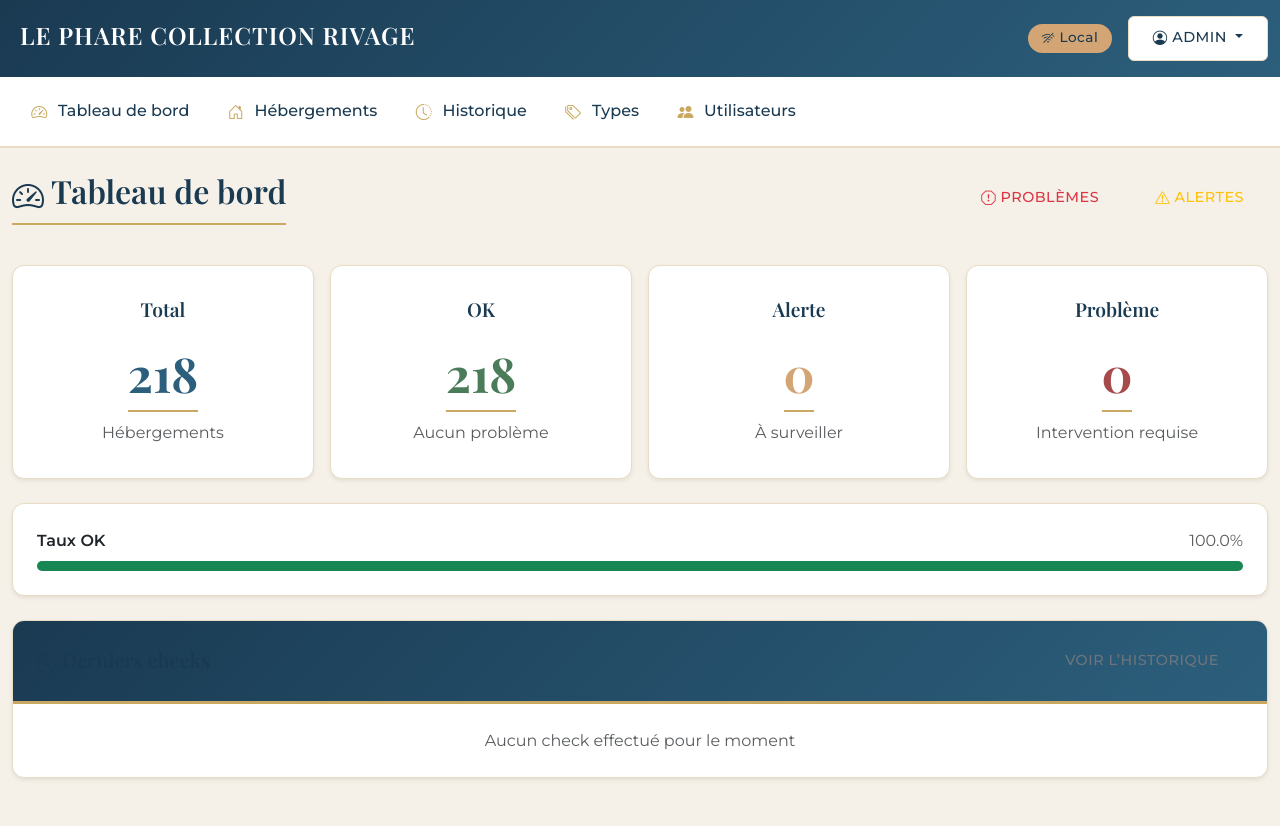
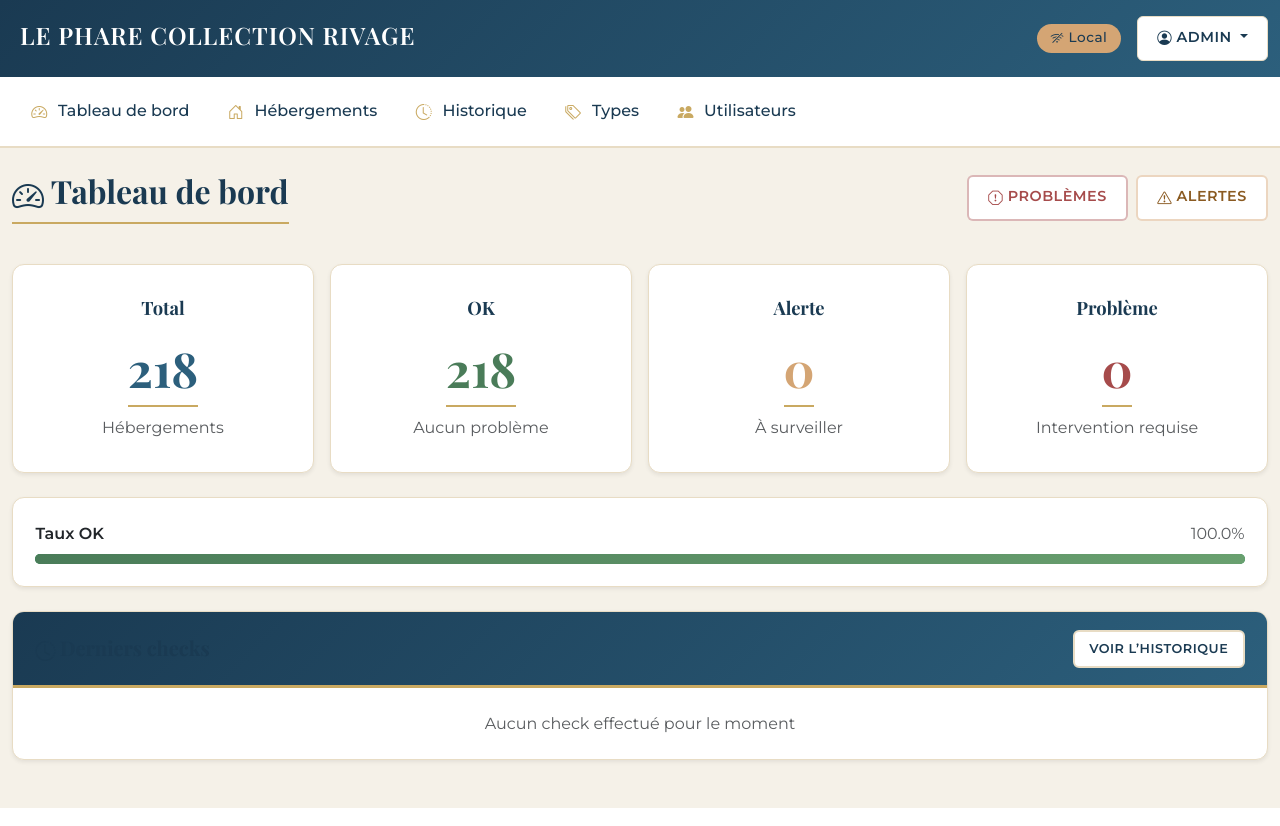
Before and after one commit to Collection-Rivage/le-phare-check, a Flask app: page /dashboard in a window 1280 px wide. Run offline with Flask 3, Linux system fonts and the light colour scheme; a user stored in the database is signed in; data comes from the database, SQL or seed files in the repository; data that the repository does not hold is empty.

Commit message:
Update style.css

```diff
--- a/static/css/style.css
+++ b/static/css/style.css
@@ -10,6 +10,17 @@
     --phare-success: #4a7c59;
     --phare-warning: #d4a574;
     --phare-danger: #a64b4b;
+
+    --phare-text-muted: #5a6c7d;
+
+    --phare-radius-sm: 6px;
+    --phare-radius-md: 10px;
+    --phare-radius-lg: 12px;
+
+    --phare-shadow-sm: 0 4px 12px rgba(26, 58, 82, 0.08);
+    --phare-shadow-md: 0 8px 24px rgba(26, 58, 82, 0.15);
+
+    --phare-focus: 0 0 0 0.2rem rgba(44, 95, 124, 0.18);
 }
 
 * {
@@ -23,6 +34,26 @@ body {
     background-color: var(--phare-beige);
     color: var(--phare-navy);
     line-height: 1.6;
+    padding-bottom: 3rem;
+}
+
+/* Liens (dashboard : cartes cliquables) */
+a {
+    color: inherit;
+}
+
+a:hover {
+    color: inherit;
+}
+
+a.text-decoration-none:focus-visible,
+button:focus-visible,
+.btn:focus-visible,
+.form-control:focus-visible,
+.form-select:focus-visible,
+.page-link:focus-visible {
+    outline: none;
+    box-shadow: var(--phare-focus) !important;
 }
 
 /* ============ HEADER ============ */
@@ -109,10 +148,10 @@ body {
 /* ============ BOUTONS ============ */
 
 .btn {
-    border-radius: 6px;
-    font-weight: 500;
-    padding: 0.6rem 1.5rem;
-    transition: all 0.3s ease;
+    border-radius: var(--phare-radius-sm);
+    font-weight: 600;
+    padding: 0.6rem 1.2rem;
+    transition: all 0.25s ease;
     border: none;
     text-transform: uppercase;
     letter-spacing: 0.5px;
@@ -157,43 +208,100 @@ body {
     border: 1px solid var(--phare-sand);
 }
 
+/* Boutons outline (utilisés sur dashboard/hebergements) */
+.btn-outline-secondary {
+    border: 2px solid var(--phare-sand) !important;
+    color: var(--phare-navy) !important;
+    background: var(--phare-white) !important;
+}
+
+.btn-outline-secondary:hover {
+    background: var(--phare-beige) !important;
+    transform: translateY(-1px);
+}
+
+.btn-outline-success {
+    border: 2px solid rgba(74, 124, 89, 0.35) !important;
+    color: var(--phare-success) !important;
+    background: var(--phare-white) !important;
+}
+
+.btn-outline-success:hover {
+    background: rgba(74, 124, 89, 0.10) !important;
+    transform: translateY(-1px);
+}
+
+.btn-outline-warning {
+    border: 2px solid rgba(212, 165, 116, 0.45) !important;
+    color: #8a5a21 !important;
+    background: var(--phare-white) !important;
+}
+
+.btn-outline-warning:hover {
+    background: rgba(212, 165, 116, 0.12) !important;
+    transform: translateY(-1px);
+}
+
+.btn-outline-danger {
+    border: 2px solid rgba(166, 75, 75, 0.40) !important;
+    color: var(--phare-danger) !important;
+    background: var(--phare-white) !important;
+}
+
+.btn-outline-danger:hover {
+    background: rgba(166, 75, 75, 0.12) !important;
+    transform: translateY(-1px);
+}
+
+/* Boutons petits */
+.btn-sm {
+    padding: 0.45rem 0.9rem;
+    font-size: 0.8rem;
+}
+
 /* ============ CARDS ============ */
 
 .card {
-    border-radius: 12px;
+    border-radius: var(--phare-radius-lg);
     border: 1px solid var(--phare-sand);
-    box-shadow: 0 4px 12px rgba(26, 58, 82, 0.08);
-    transition: all 0.3s ease;
+    box-shadow: var(--phare-shadow-sm);
+    transition: transform 0.25s ease, box-shadow 0.25s ease;
     background-color: var(--phare-white);
     overflow: hidden;
 }
 
 .card:hover {
-    transform: translateY(-5px);
-    box-shadow: 0 8px 24px rgba(26, 58, 82, 0.15);
+    transform: translateY(-4px);
+    box-shadow: var(--phare-shadow-md);
 }
 
+/* Cartes cliquables : un léger “glow” */
+a.text-decoration-none .card:hover {
+    border-color: rgba(201, 169, 97, 0.45);
+}
+
+/* Header de card */
 .card-header {
     background: linear-gradient(135deg, var(--phare-navy) 0%, var(--phare-blue) 100%);
     color: var(--phare-white);
     border-bottom: 3px solid var(--phare-gold);
-    padding: 1.2rem 1.5rem;
-    font-weight: 600;
+    padding: 1.1rem 1.4rem;
+    font-weight: 700;
 }
 
 .card-body {
-    padding: 1.5rem;
+    padding: 1.4rem;
 }
 
 .card-title {
     color: var(--phare-navy);
-    font-weight: 600;
-    margin-bottom: 1rem;
-    font-size: 1.2rem;
+    font-weight: 700;
+    margin-bottom: 0.8rem;
+    font-size: 1.15rem;
 }
 
 .card-text {
-    color: #5a6c7d;
+    color: var(--phare-text-muted);
     line-height: 1.8;
 }
 
@@ -204,7 +312,7 @@ body {
 
 .card.text-center h2 {
     font-family: 'Playfair Display', serif;
-    font-weight: 700;
+    font-weight: 800;
     font-size: 3rem;
     margin: 0.5rem 0;
 }
@@ -227,15 +335,27 @@ body {
 
 /* Bordures colorées des cards hébergements */
 .card.border-success {
-    border-left: 5px solid var(--phare-success) !important;
+    border-left: 6px solid var(--phare-success) !important;
 }
 
 .card.border-warning {
-    border-left: 5px solid var(--phare-warning) !important;
+    border-left: 6px solid var(--phare-warning) !important;
 }
 
 .card.border-danger {
-    border-left: 5px solid var(--phare-danger) !important;
+    border-left: 6px solid var(--phare-danger) !important;
+}
+
+/* ============ PROGRESS (dashboard) ============ */
+
+.progress {
+    background-color: rgba(232, 220, 196, 0.55);
+    border-radius: 999px;
+    overflow: hidden;
+}
+
+.progress-bar {
+    background: linear-gradient(90deg, var(--phare-success) 0%, #69a06f 100%);
 }
 
 /* ============ BADGES ============ */
@@ -424,12 +539,12 @@ body {
 h1, h2, h3, h4, h5 {
     font-family: 'Playfair Display', serif;
     color: var(--phare-navy);
-    font-weight: 600;
+    font-weight: 700;
 }
 
 h2 {
-    margin-bottom: 1.5rem;
-    padding-bottom: 0.5rem;
+    margin-bottom: 1.2rem;
+    padding-bottom: 0.45rem;
     border-bottom: 2px solid var(--phare-gold);
     display: inline-block;
 }
```
Also changed, not shown: other parts of static/css/style.css (+99 -54 lines).
